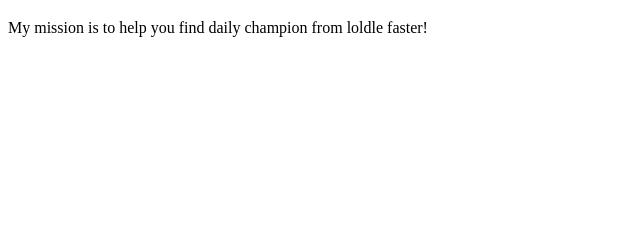
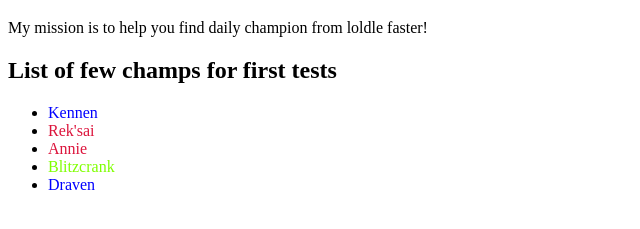
Before and after one commit to mikolajbotor/loldle-helper, a plain HTML site: page index.html in a window 1280 px wide. Shown: the part 61-290 px from the top of the page, without its empty margins (0-640 px from the left). Drawn offline with Linux system fonts and the light colour scheme.

Commit message:
added styles.css

```diff
--- a/index.html
+++ b/index.html
@@ -4,12 +4,23 @@
     <meta charset="UTF-8">
     <meta http-equiv="X-UA-Compatible" content="IE=edge">
     <meta name="viewport" content="width=device-width, initial-scale=1.0">
+    <link rel="stylesheet" href="styles.css" />
     <title>Loldle Helper</title>
 </head>
 <body>
-    <h1>Welcome to Loldle Helper!</h1>
-    <p>My mission is to help you find daily champion from loldle faster!</p>
-
-
+    <div>
+        <h1>Welcome to Loldle Helper!</h1>
+        <p>My mission is to help you find daily champion from loldle faster!</p>
+    </div>
+    <div>
+        <h2>List of few champs for first tests</h2>
+        <ul>
+            <li><gender class="male">Kennen</gender></li>
+            <li><gender class="female">Rek'sai</gender></li>
+            <li><gender class="female">Annie</gender></li>
+            <li><gender class="other">Blitzcrank</gender></li>
+            <li><gender class="male">Draven</gender></li>
+        </ul>
+    </div>
 </body>
 </html>
--- /dev/null
+++ b/styles.css
@@ -0,0 +1,9 @@
+.male {
+    color: blue;
+}
+.female{
+    color: crimson;
+}
+.other{
+    color:chartreuse ;
+}
```
